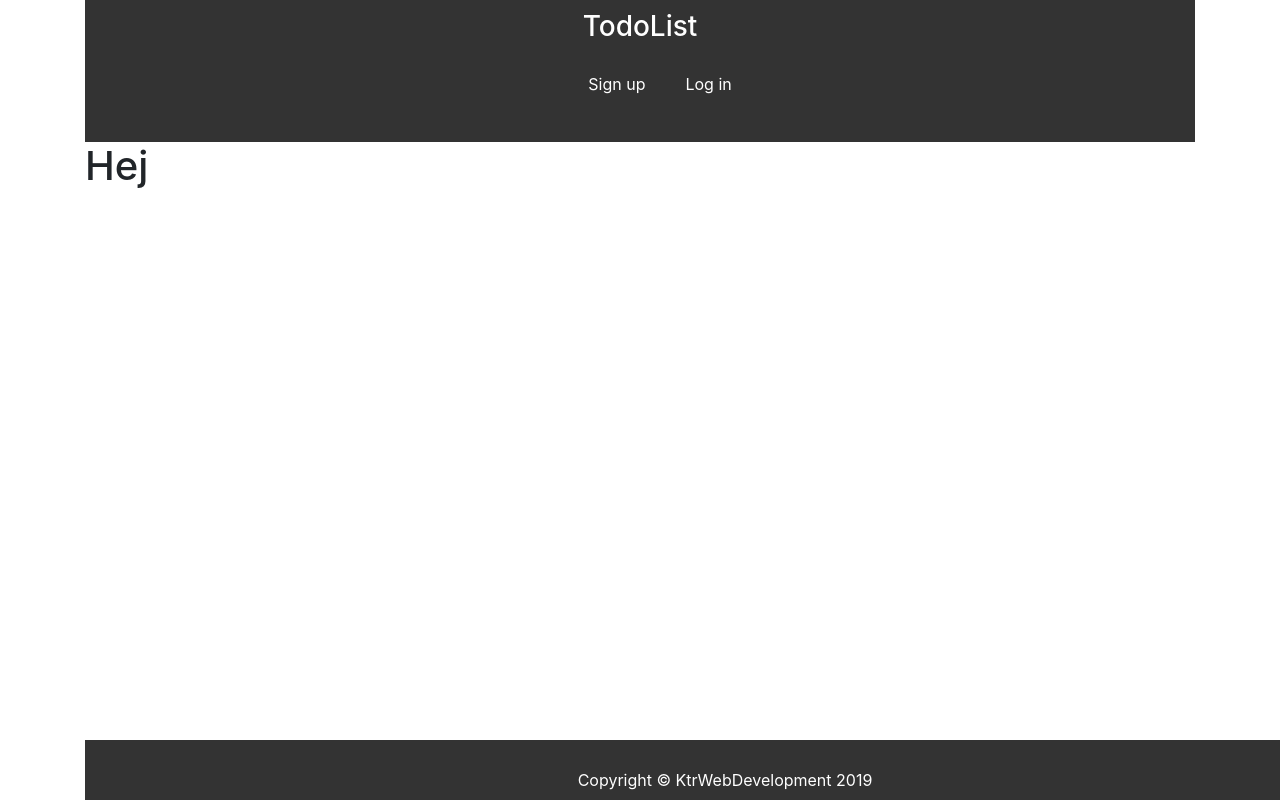
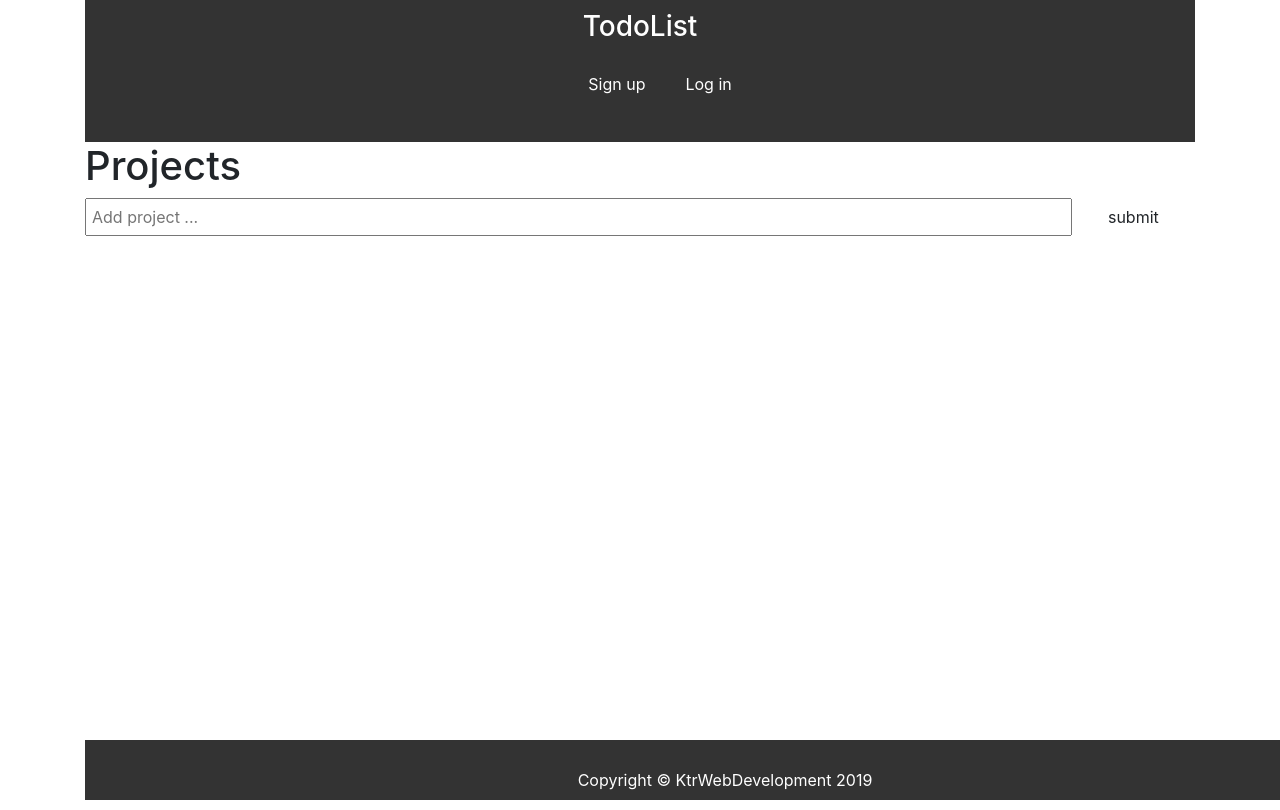
Before and after one commit to quie87/Project-CRUD, a React (Create React App) app in the folder client/: page /projectplanner in a window 1280 px wide. Shown: the top 810 px of the page. Built offline with nearby package versions, Linux system fonts and the light colour scheme; no server answers.

Commit message:
Adding functionallity to add/delete projects

```diff
--- a/client/src/components/Projects/AddProject.js
+++ b/client/src/components/Projects/AddProject.js
@@ -0,0 +1,57 @@
+import React, { Component } from 'react'
+import { connect } from 'react-redux'
+import { addProject } from '../../actions/projectActions'
+import PropTypes from 'prop-types'
+
+export class AddProject extends Component {
+	state = {
+		name: ''
+  }
+
+	onSubmit = (e) => {
+    e.preventDefault()
+
+    const newProject = {
+			name: this.state.name,
+			userId: this.props.auth.user._id
+    }
+
+    this.props.addProject(newProject)
+
+		this.setState({ name: '' })
+	}
+
+	onChange = (e) => this.setState({ name: e.target.value })
+
+  render () {
+    return (
+      <form onSubmit={this.onSubmit} style={{ display: 'flex' }}>
+        <input type='text'
+          className='name'
+          style={{ flex: '10', padding: '5px' }}
+					placeholder='Add project ...'
+					value={this.state.name}
+					onChange={this.onChange}
+        />
+        <input
+          type='submit'
+          value='submit'
+          className='btn'
+					style={{ flex: 1 }}
+        />
+      </form>
+    )
+  }
+}
+
+// PropTypes
+AddProject.propTypes = {
+  addProject: PropTypes.func.isRequired
+}
+
+const mapStateToProps = state => ({
+	project: state.project,
+	auth: state.auth
+})
+
+export default connect(mapStateToProps, { addProject })(AddProject)
--- a/client/src/components/Projects/ProjectItem.js
+++ b/client/src/components/Projects/ProjectItem.js
@@ -0,0 +1,42 @@
+import React, { Component } from 'react'
+import PropTypes from 'prop-types'
+
+export class ProjectItem extends Component {
+	getStyle = () => {
+		return {
+			background: '#f4f4f4',
+			padding: '10px',
+			borderBottom: '1px #ccc dotted'
+		}
+	}
+
+	render () {
+		const { _id, name } = this.props.project
+
+    return (
+      <div style={this.getStyle()}>
+				<p>
+					{ name }
+					<button onClick={this.props.onDeleteClick.bind(this, _id)} style={btnStyle}>x</button>
+				</p>
+      </div>
+    )
+  }
+}
+
+const btnStyle = {
+	background: '#ff0000',
+	color: '#fff',
+	border: 'none',
+	padding: '5px 10px',
+	borderRadius: '70%',
+	cursor: 'pointer',
+	float: 'right'
+}
+
+ProjectItem.propTypes = {
+	project: PropTypes.object.isRequired,
+  onDeleteClick: PropTypes.func.isRequired
+}
+
+export default ProjectItem
--- a/client/src/components/Projects/ProjectPlanner.js
+++ b/client/src/components/Projects/ProjectPlanner.js
@@ -20,9 +20,9 @@ class ProjectPlanner extends Component {
     return (
       <div className='container'>
         <div className='miniContainer'>
-        <h1>Hej</h1>
-          {/* <AddProject />
-          <Projects /> */}
+        <h1>Projects</h1>
+          <AddProject />
+          <Projects projects={projects} onDeleteClick={this.onDeleteClick} user={this.props.auth.user} />
         </div>
       </div>
     )
@@ -30,7 +30,8 @@ class ProjectPlanner extends Component {
 }
 
 const mapStateToProps = (state) => ({
-  project: state.project
+  project: state.project,
+  auth: state.auth
 })
 
 export default connect(mapStateToProps, { getProjects, deleteProject })(ProjectPlanner)
--- a/client/src/components/Projects/Projects.js
+++ b/client/src/components/Projects/Projects.js
@@ -0,0 +1,19 @@
+import React, { Component } from 'react'
+import ProjectItem from './ProjectItem'
+import PropTypes from 'prop-types'
+
+class Projects extends Component {
+  render () {
+    return this.props.projects.map((project) => (
+      <ProjectItem key={project._id} project={project} onDeleteClick={this.props.onDeleteClick} />
+    ))
+  }
+}
+
+// PropTypes
+Projects.propTypes = {
+  projects: PropTypes.array.isRequired,
+  onDeleteClick: PropTypes.func.isRequired
+}
+
+export default Projects
```
Also changed, not shown: 1 other file (tests, documents, lock files or other folders).
